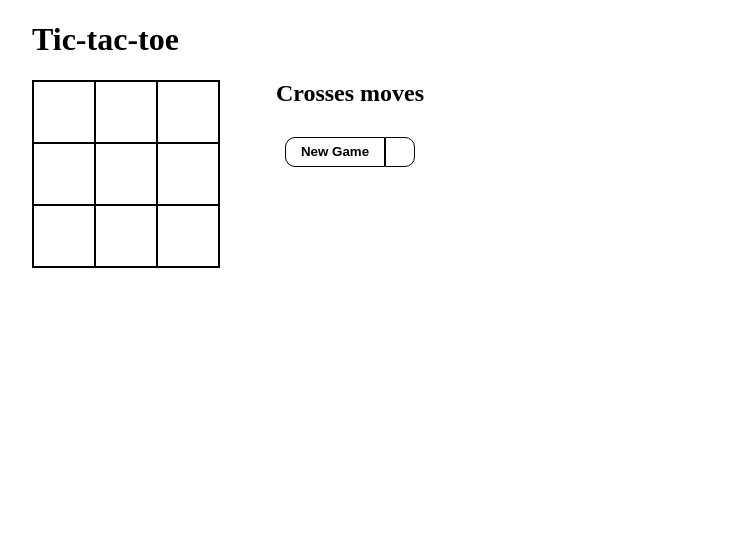
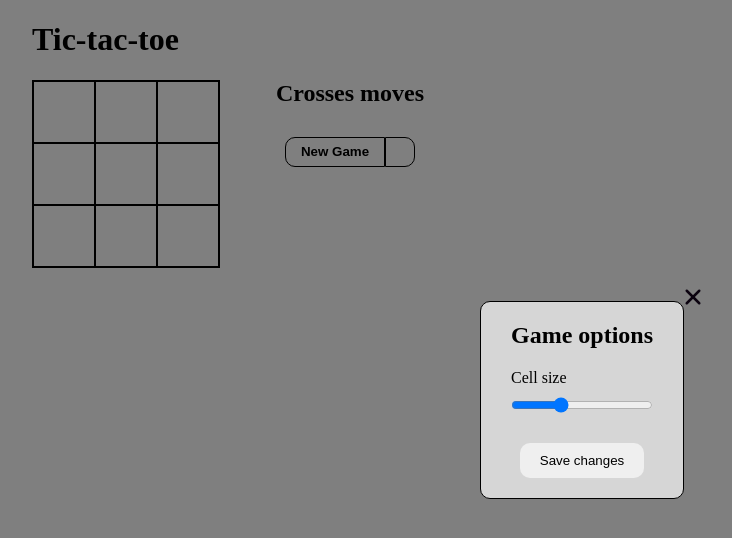
Before and after one commit to Renat2202/tic-tac-toe, a plain HTML site: page index.html in a window 1280 px wide. Shown: the whole page, without its empty margins (58-790 px from the left). Drawn offline with Linux system fonts and the light colour scheme.

Commit message:
feat: options-submit-button style.

```diff
--- a/index.css
+++ b/index.css
@@ -268,9 +268,22 @@
 }
 
 .options-popup__input {
- margin-top: 10px;
+  margin: 0;
+  margin-top: 10px;
 }
 
 .options-popup__submit-button {
-  margin: 15px;
+  position: relative;
+  cursor: pointer;
+  display: block;
+  align-self: center;
+  margin-top: 30px;
+  padding: 10px 20px;
+  border: none;
+  border-radius: 10px;
+  transition: transform 0.5s;
 }
+
+.options-popup__submit-button:hover {
+  background-color: #fff;
+}
--- a/index.html
+++ b/index.html
@@ -23,15 +23,15 @@
             </div>
         </div>
     </div>
-    <div class="options-popup">
+    <div class="options-popup options-popup_opened">
         <form class="options-popup__form">
             <button class="options-popup__close-button"></button>
-            <h2 class="options-popup__title">Настройки игры</h2>
-            <label class="options-popup__label" for="cell-size">Размер ячейки</label>
+            <h2 class="options-popup__title">Game options</h2>
+            <label class="options-popup__label" for="cell-size">Cell size</label>
             <input class="options-popup__input options-popup__input-cell-size" type="range" name="" id="cell-size" min="30" max="120" step="10" value="60">
             <!-- <label class="options-popup__label" for="cell-number">Количество ячеек</label>
             <input class="options-popup__input options-popup__input-cell-number" type="range" name="" id="cell-number" min="3" max="7" step="1">     -->
-            <input class="options-popup__submit-button" type="submit" value="Новая игра">
+            <input class="options-popup__submit-button" type="submit" value="Save changes">
         </form>
     </div>
     <script src="./index.js"></script>
```
